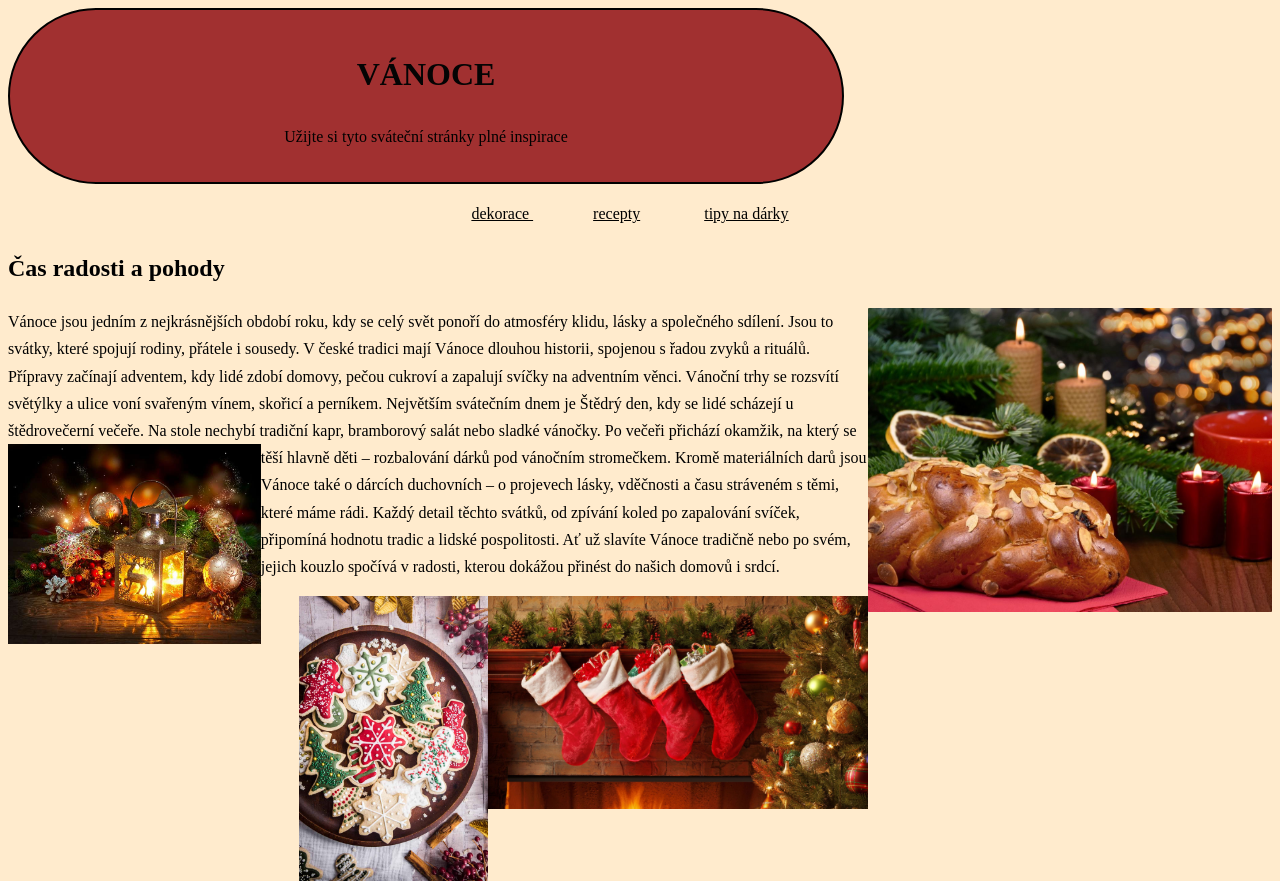
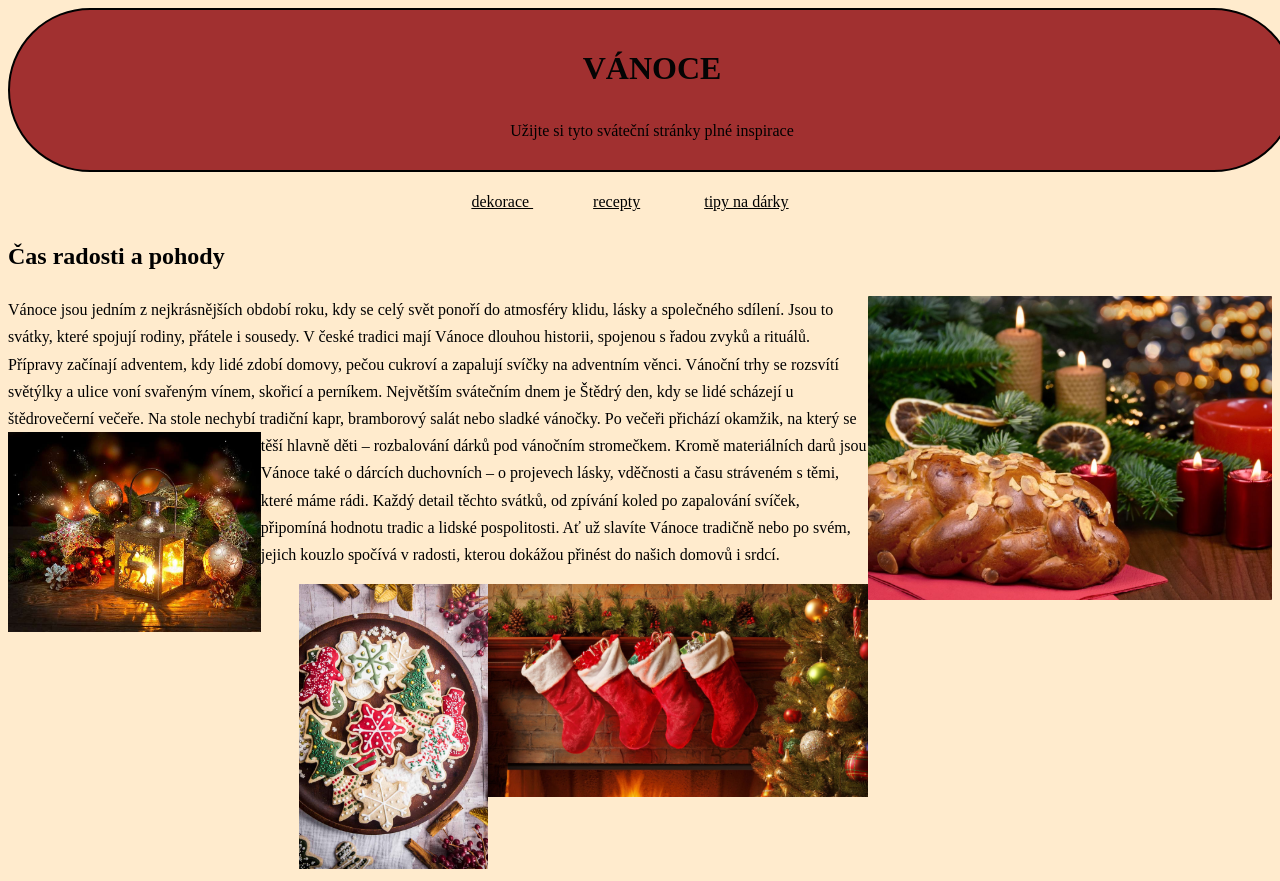
Before and after one commit to Nikol100/web, a plain HTML site: page index.html in a window 1280 px wide. Drawn offline with Linux system fonts and the light colour scheme.

Commit message:
Add files via upload

```diff
--- a/web2.css
+++ b/web2.css
@@ -1,4 +1,3 @@
-
 body { background-color: blanchedalmond;
     font-family: 'Times New Roman', Times, serif;
 line-height: 1.7; align-items: center;}
@@ -11,29 +10,30 @@ h1{color: rgb(4, 4, 4); }
 a{ color: black;}
 
 
-
-header { width: ; }
+header { text-align: center; }
 
 header  { background-color: rgb(161, 48, 48);
 color: black;
-padding: 1rem;
+padding: 10px ;
 width: 100%;
-max-width: 800px;
+
 text-align: center;
 font-size: 1em;
 border-radius: 100px;
 margin-bottom: 2px;
-border: 2px solid ;}
+border: 2px solid ;
+margin: auto;}
 
-
-    nav {width: 100%;
+nav {width: 100%;
     height: 60px;
     text-align: center;
     }
+
     h2{text-align: center; }
 
 section {  width: 100%;
-height: 200px ;}
+height: 200px ;
+margin: auto;}
 
 
 table {width: 300px;
@@ -49,6 +49,6 @@ width: 100%;}
 
 
 img {float: right;
-margin: right 100px; ;}
+ }
 
 img{ float: right;}
```
